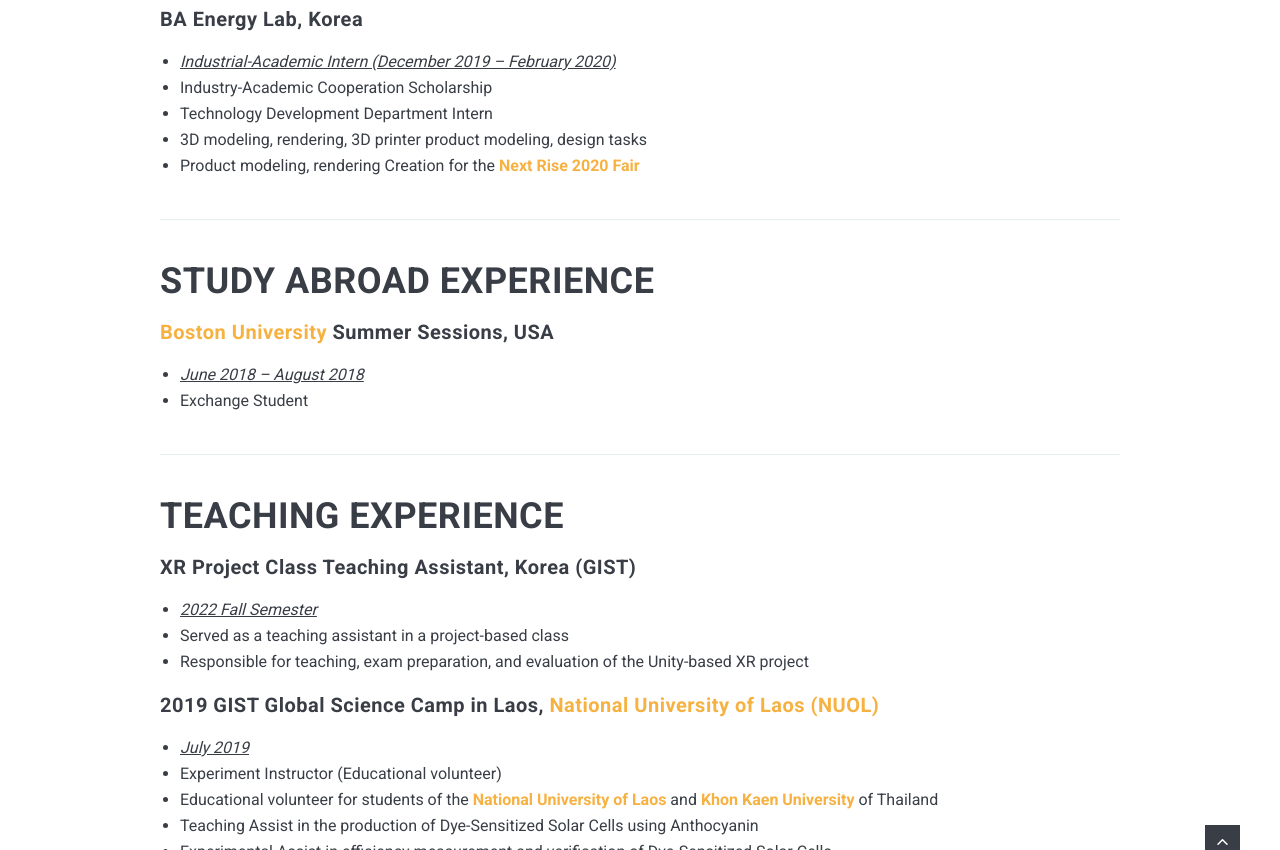
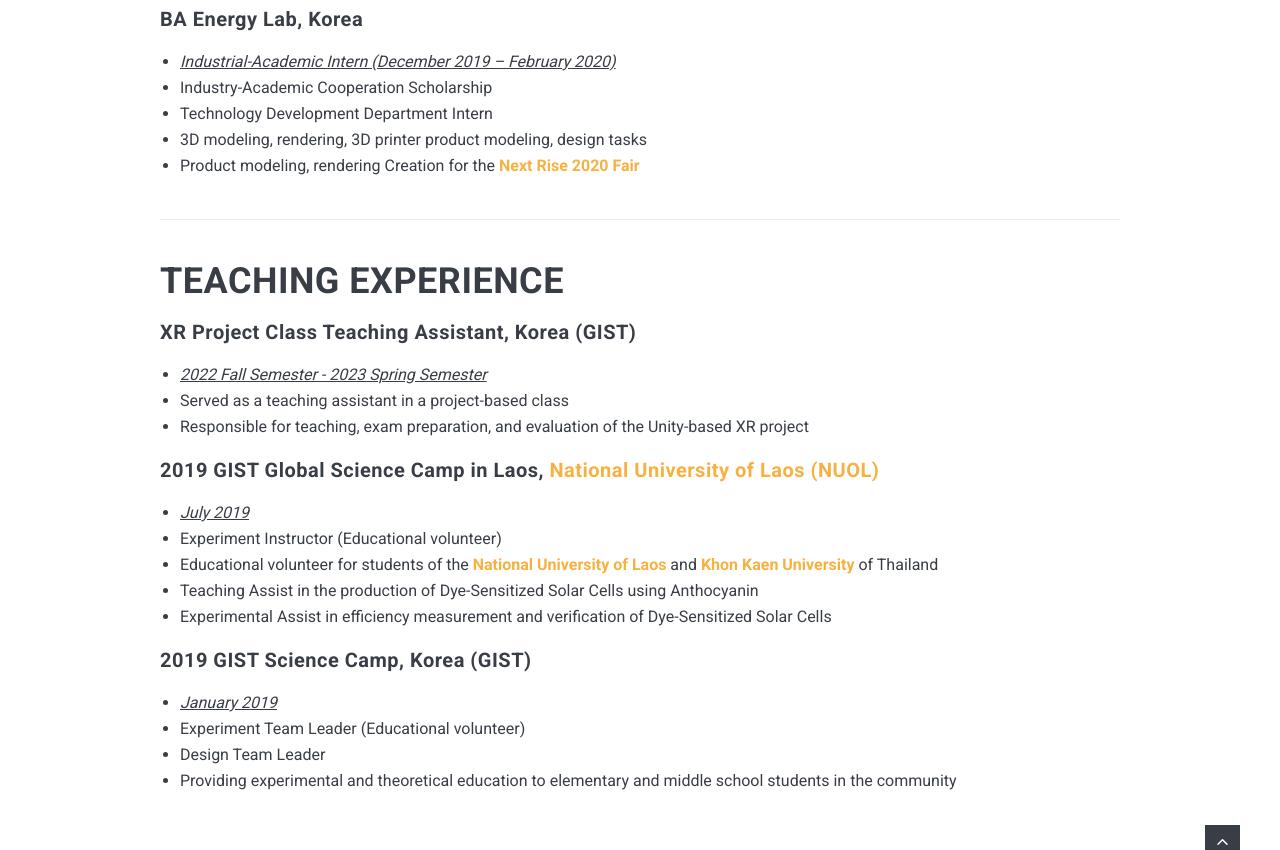
Before and after one commit to anoldhsh/anoldhsh.github.io, a Jekyll site: the page built from _pages/3EXPERIENCES.md, in a window 1280 px wide and 900 px high, scrolled down 1230 px, cut to the strip 0-850 px from the top of the window. Built offline with Jekyll 4.4.1, drawn with Linux system fonts in a browser that asks for light colours; nearby versions of some CDN libraries.

```diff
--- a/_includes/hero.html
+++ b/_includes/hero.html
@@ -9,7 +9,7 @@
           <!-- Text -->
           <p>
             <span style="display: inline-block; background-color: #ffdd57; color: #333; padding: 5px 10px; border-radius: 5px; font-size: 18px; margin-bottom: 10px;">
-              <strong>I am searching for a lab to pursue my Ph.D. in 2024 Fall.<br>For my detailed background, download my CV here -> <strong><a href='/Docs/CV_Seok Hyun Hwang_JAN2024_LETTER.pdf' target='_blank' style='color: gray;'>[CV]</a></strong><br>
+              <strong>I am searching for a lab to pursue my Ph.D. in 2024 Fall.<br>For my detailed background, download my CV here -> <strong><a href='/Docs/CV_Seok Hyun Hwang_FEB2024_LETTER.pdf' target='_blank' style='color: gray;'>[CV]</a></strong><br>
             </strong>
             </span><br>
             Hi there! I'm Seokhyun Hwang, a recent Master's graduate in Human-Computer Interaction and Virtual/Augmented Reality systems.
--- a/_pages/3EXPERIENCES.md
+++ b/_pages/3EXPERIENCES.md
@@ -36,16 +36,9 @@
 
 ***
 
-# STUDY ABROAD EXPERIENCE
-#### <a href="https://www.bu.edu">Boston University</a> Summer Sessions, USA
-* <i><u>June 2018 – August 2018</u></i><br />
-* Exchange Student<br />
-
-***
-
 # TEACHING EXPERIENCE
 #### XR Project Class Teaching Assistant, Korea (GIST)
-* <i><u>2022 Fall Semester</u></i><br />
+* <i><u>2022 Fall Semester - 2023 Spring Semester</u></i><br />
 * Served as a teaching assistant in a project-based class
 * Responsible for teaching, exam preparation, and evaluation of the Unity-based XR project
 
```
Also changed, not shown: _pages/1about.md (+6 -1 lines), _pages/2PUBLICATIONS.md (+22 -0 lines), _posts/2023-09-01-CurveCar.markdown (added, +13 -0 lines), _posts/2023-09-02-GaitWay.markdown (added, +15 -0 lines), index.html (+25 -1 lines), _posts/2023-04-01-Electrical_Vibrational_and_Cooling.markdown (renamed from _posts/2023-04-19-Electrical_Vibrational_and_Cooling.markdown), _posts/2023-09-03-SYNCVR.markdown (renamed from _posts/2023-09-01-aSYNCVR.markdown), _posts/2023-09-04-ErgoPulse.markdown (renamed from _posts/2023-09-02-ErgoPulse.markdown), 6 other files.
